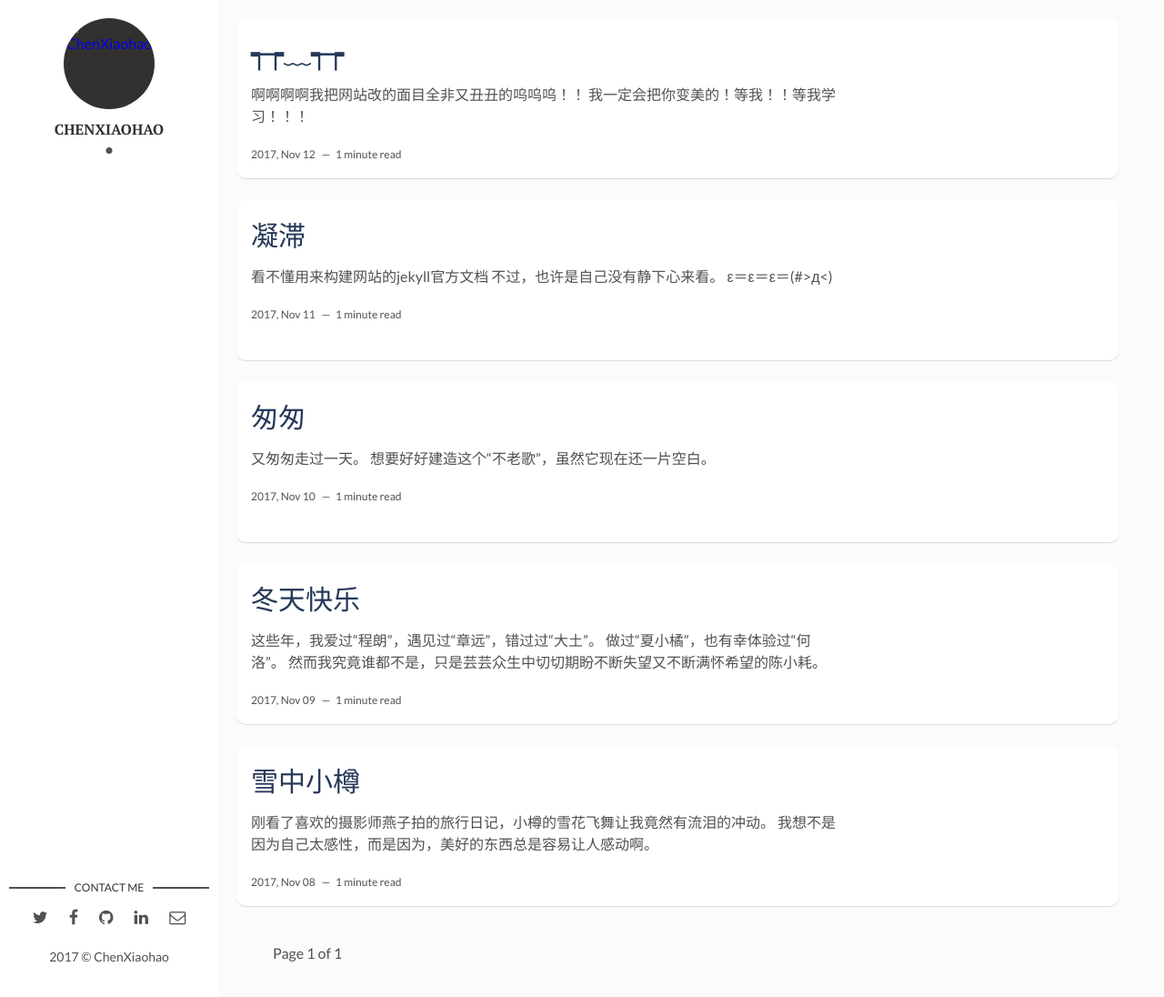
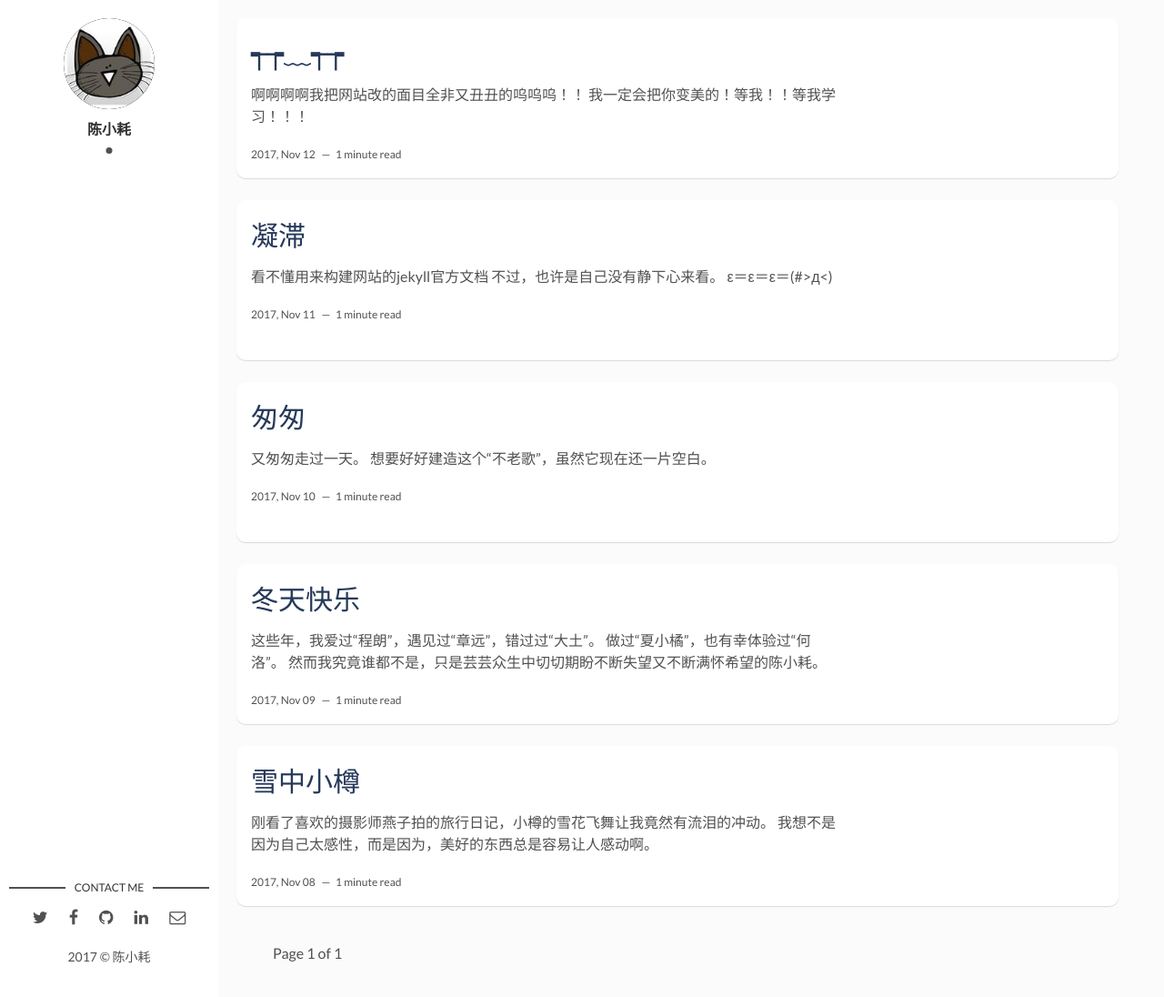
Before and after one commit to CJHdreamore/DreamoreBlog, a Jekyll site: the page built from index.html, in a window 1280 px wide and 1096 px high. Shown: the whole window at 91% size. Built offline with Jekyll 4.4.1, drawn with Linux system fonts in a browser that asks for light colours; the list of posts is cut into pages by our own code.

Commit message:
add avatar for my blog

```diff
--- a/_config.yml
+++ b/_config.yml
@@ -8,8 +8,8 @@ url: "http://HaoXiangDreamore.com" # the base hostname & protocol for your site,
 
 
 # Author Settings
-author: ChenXiaohao # add your name
-author-img: img/i-rest.jpg # add your photo
+author: 陈小耗 # add your name
+author-img: haozi.jpg # add your photo
 about-author: # add description
 twitter: # add your Twitter handle
 facebook: # add your Facebook handle
```
Also changed, not shown: assets/img/david-freeman.jpg (deleted), assets/img/haozi.jpg (added).
